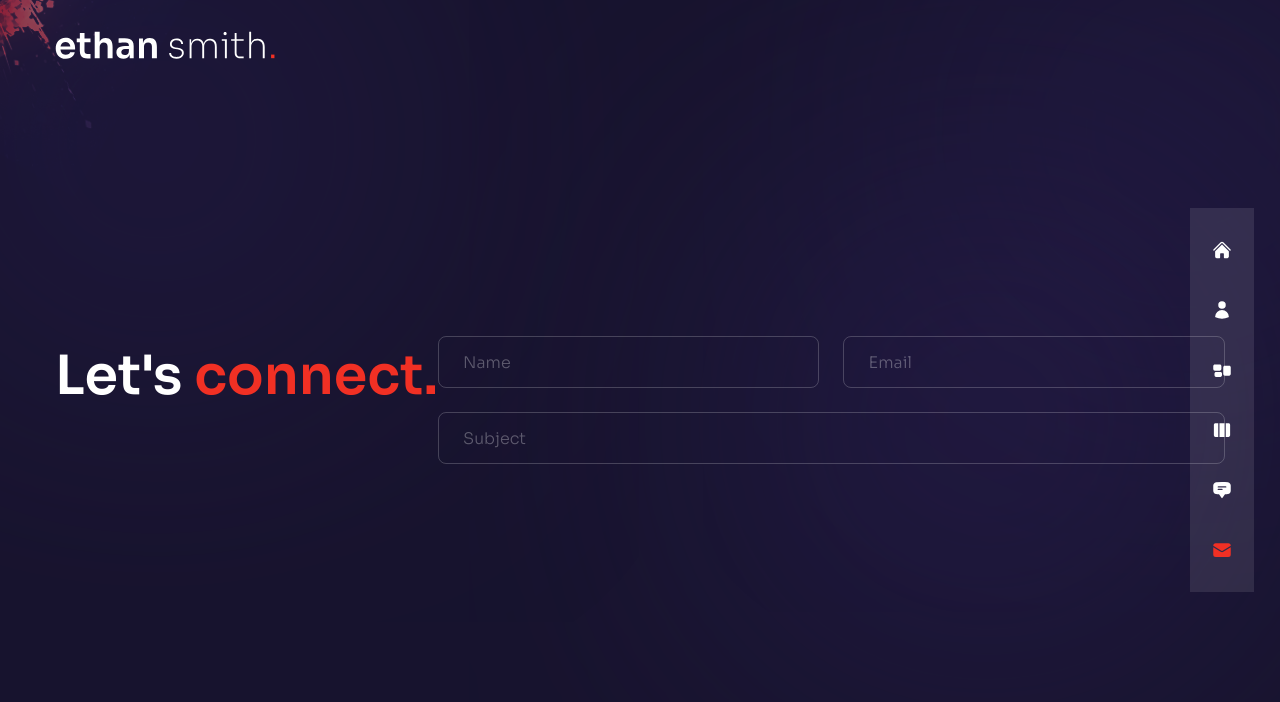
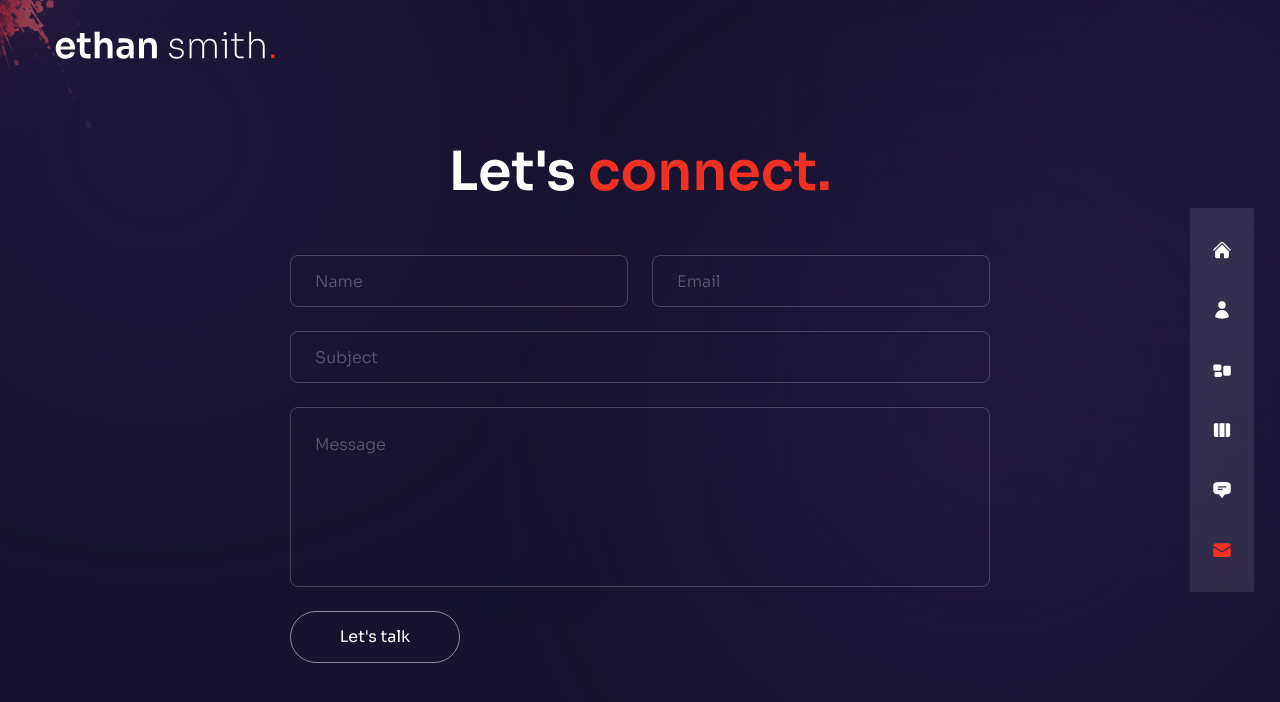
Before and after one commit to valjor98/valjor98.github.io, a Next.js app: page /contact in a window 1280 px wide. Shown: the top 702 px of the page. Built offline with nearby package versions, Linux system fonts and the light colour scheme.

Commit message:
Added let's talk button

```diff
--- a/pages/contact/index.js
+++ b/pages/contact/index.js
@@ -11,7 +11,8 @@
     <div className="h-full bg-primary/30">
       <div className="container mx-auto py-32 text-center xl:text-left flex
       items-center justify-center h-full">
-        {/* text */}
+        {/* text and form */}
+        <div className="flex flex-col w-full max-w-[700px]">
           <h2 className="h2 text-center mb-12">
             Let's <span className="text-accent">connect.</span>
           </h2>
@@ -23,7 +24,20 @@
               <input type="text" placeholder="email" className="input" />
             </div>
               <input type="text" placeholder="subject" className="input" />
+              <textarea placeholder="message" className="textarea"></textarea>
+              <button className="btn rounded-full border border-white/50 max-w-[170px]
+              px-8 transition-all duration-300 flex items-center justify-center
+              overflow-hidden hover:border-accent group">
+                <span className="group-hover:-translate-y-[120%] group-hover:opacity-0
+                transition-all duration-500">
+                  Let's talk
+                </span>
+                <BsArrowBarRight className='-translate-y-[120%] opacity-0 group-hover:flex
+                group-hover:-translate-y-0 group-hover:opacity-100 transition-all
+                duration-300 absolute text-[22px]'/>
+              </button>
           </form>
+        </div>
       </div>
     </div>
   )
```
Lines whose indentation alone changed are shown as unchanged.
